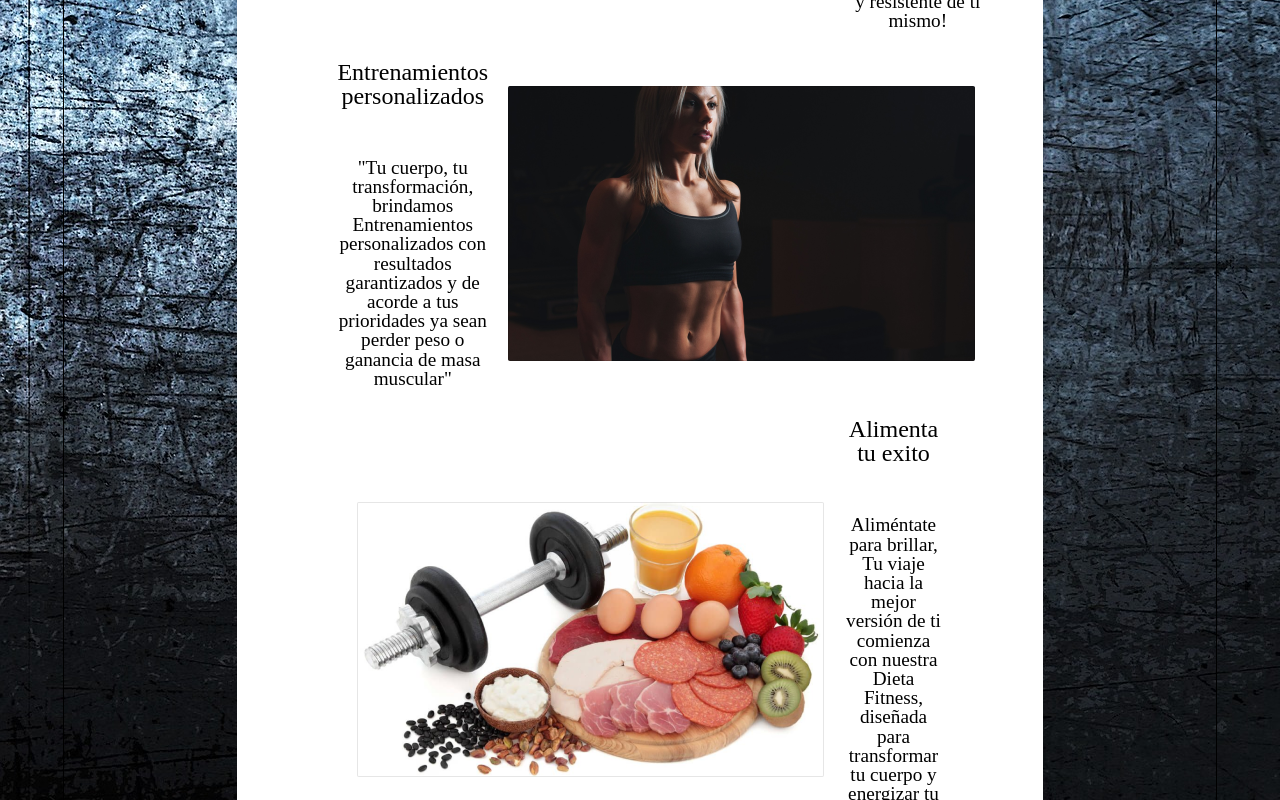
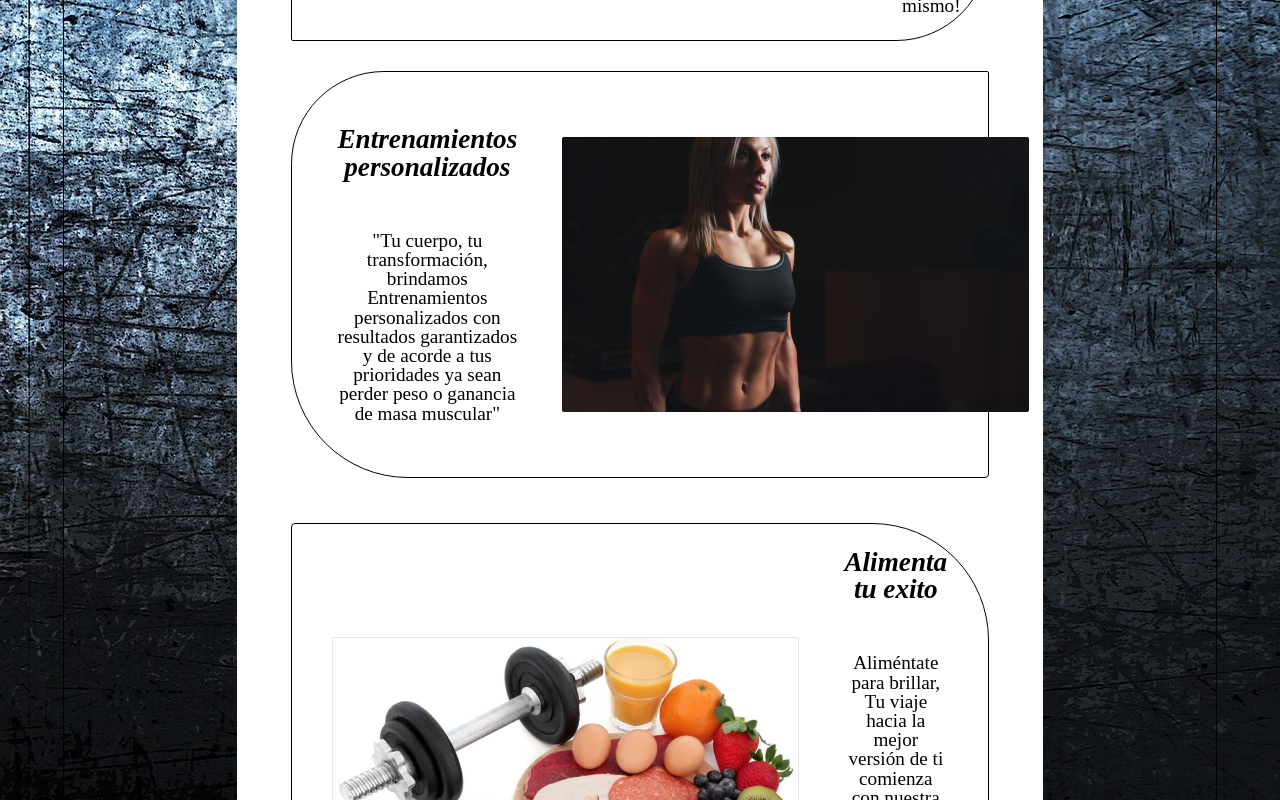
Before and after one commit to roniilevis/paginaalexfitness, a React (Create React App) app: page / in a window 1280 px wide. Shown: the part 1120-1920 px from the top of the page. Built offline with nearby package versions, Linux system fonts and the light colour scheme.

Commit message:
main terminado

```diff
--- a/src/componentes/Main/Main.css
+++ b/src/componentes/Main/Main.css
@@ -42,16 +42,23 @@
     flex-direction: column;
     align-items: center;
     width: 70%;
+    border-radius: 40deg;
+    gap: 30px;
+
 }
+
 
 #servicios-card{
     display: flex;
-    margin: 1%;
     width: 80%;
     align-items: center;
     justify-content: center;
     justify-content: space-evenly;
     position: relative;
+    border-radius: 4px 117px 93px 2px;
+    padding: 25px;
+    border: 1px solid;
+    margin-top: 15px;
 }
 
 #servicios-titulo-texto{
@@ -61,12 +68,26 @@
     text-align: center;
 }
 
+.servicios-img{
+    position: relative;
+    right: 25px;
+    width: fit-content;
+    height: fit-content;
+}
+
+.servicios-img-centro{
+    position: relative;
+    width: fit-content;
+    height: fit-content;
+    left: 25px;
+}
 
 #servicios-titulo , #servicios-titulo-centro{
     margin-bottom: 50px;
-    font-size: 1.5em;
+    font-size: 1.7em;
+    font-weight: 600;
+    font-style: italic;
 }
-
 
 
 
@@ -78,12 +99,16 @@
 #servicios-card-centro{
     display: flex;
     flex-direction: row-reverse;
-    margin: 1%;
     width: 80%;
     align-items: center;
     justify-content: center;
     justify-content: space-evenly;
     position: relative;
+    border-radius: 93px 2px 4px 117px ;
+    border: 1px solid;
+    padding: 25px 25px ;
+
+
 }
 
 #servicios-titulo-texto-centro{
--- a/src/componentes/Main/Main.jsx
+++ b/src/componentes/Main/Main.jsx
@@ -15,7 +15,7 @@ const Main = ()=> {
 
         <div className='servicios'>
             <div id='servicios-card'>
-                <img src={Rutinasretadoras} alt="Rutina.png" />
+                <img  className='servicios-img' src={Rutinasretadoras} alt="Rutina.png" />
                 <div id='servicios-titulo-texto'>
                 <h3 id='servicios-titulo'>Sesiones de entrenamientos retadoras</h3>
                 <p id='servicios-parrafo' >Sumérgete en sesiones de entrenamiento que desafiarán tus límites y te impulsarán hacia un nuevo nivel de excelencia.
@@ -23,7 +23,7 @@ const Main = ()=> {
                 </div>
             </div>
             <div id='servicios-card-centro'>
-                <img src={Programaspersonalizados} alt="Personasentrenando.png" />
+                <img className='servicios-img-centro' src={Programaspersonalizados} alt="Personasentrenando.png" />
                 <div id='servicios-titulo-texto-centro'>
                 <h3 id='servicios-titulo-centro'>Entrenamientos personalizados</h3>
                 <p id='servicios-parrafo-centro' >"Tu cuerpo, tu transformación, brindamos Entrenamientos personalizados con resultados garantizados y de acorde a tus prioridades
@@ -31,7 +31,7 @@ const Main = ()=> {
                 </div>
             </div>
             <div id='servicios-card'>
-                <img src={Alimentacion} alt="alimentos.png" />
+                <img  className='servicios-img' src={Alimentacion} alt="alimentos.png" />
                 <div id='servicios-titulo-texto'>
                 <h3 id='servicios-titulo'>Alimenta tu exito</h3>
                 <p id='servicios-parrafo' >Aliméntate para brillar, Tu viaje hacia la mejor versión de ti comienza con nuestra Dieta Fitness, diseñada para transformar tu cuerpo y energizar tu vida. ¡Vive bien, come bien, sé bien</p>
```
